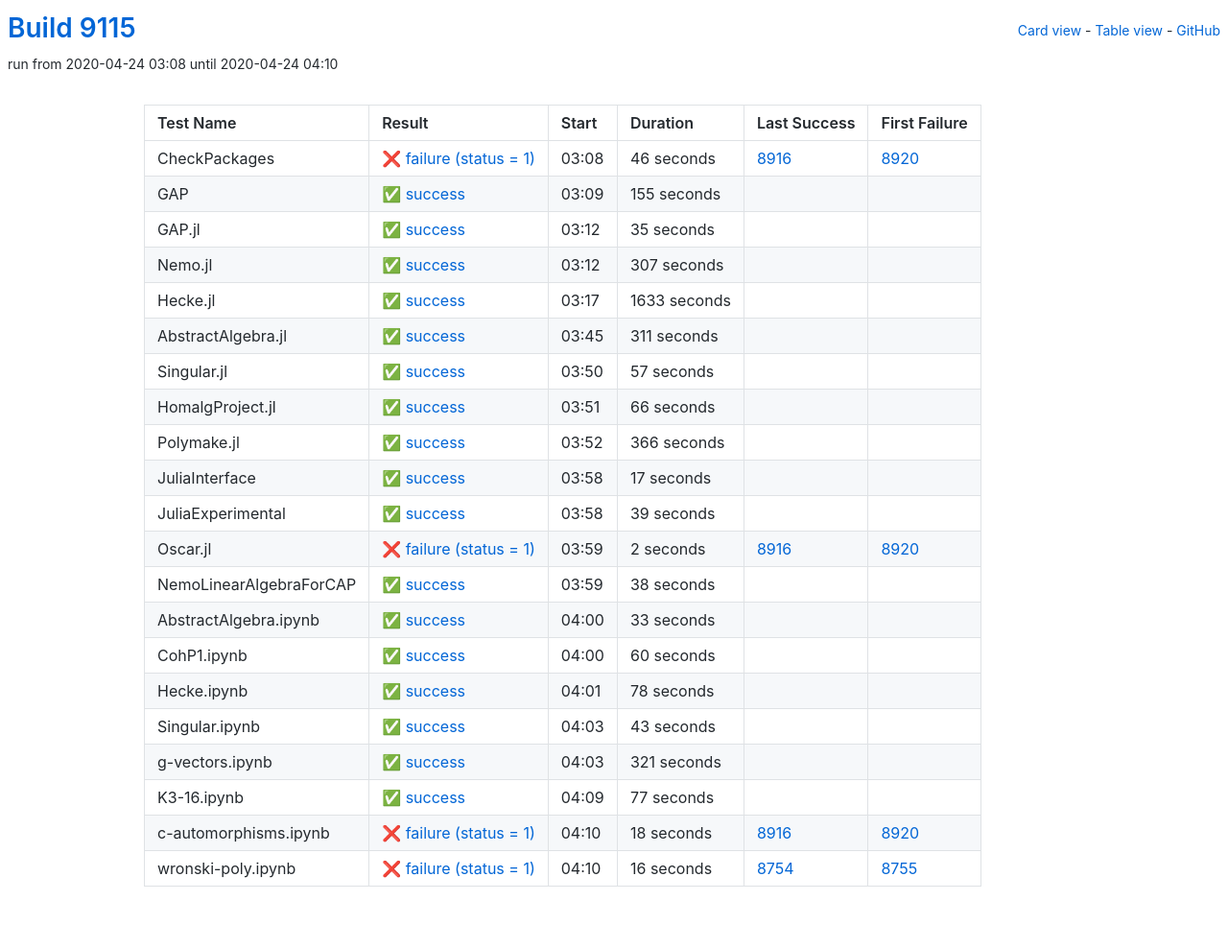
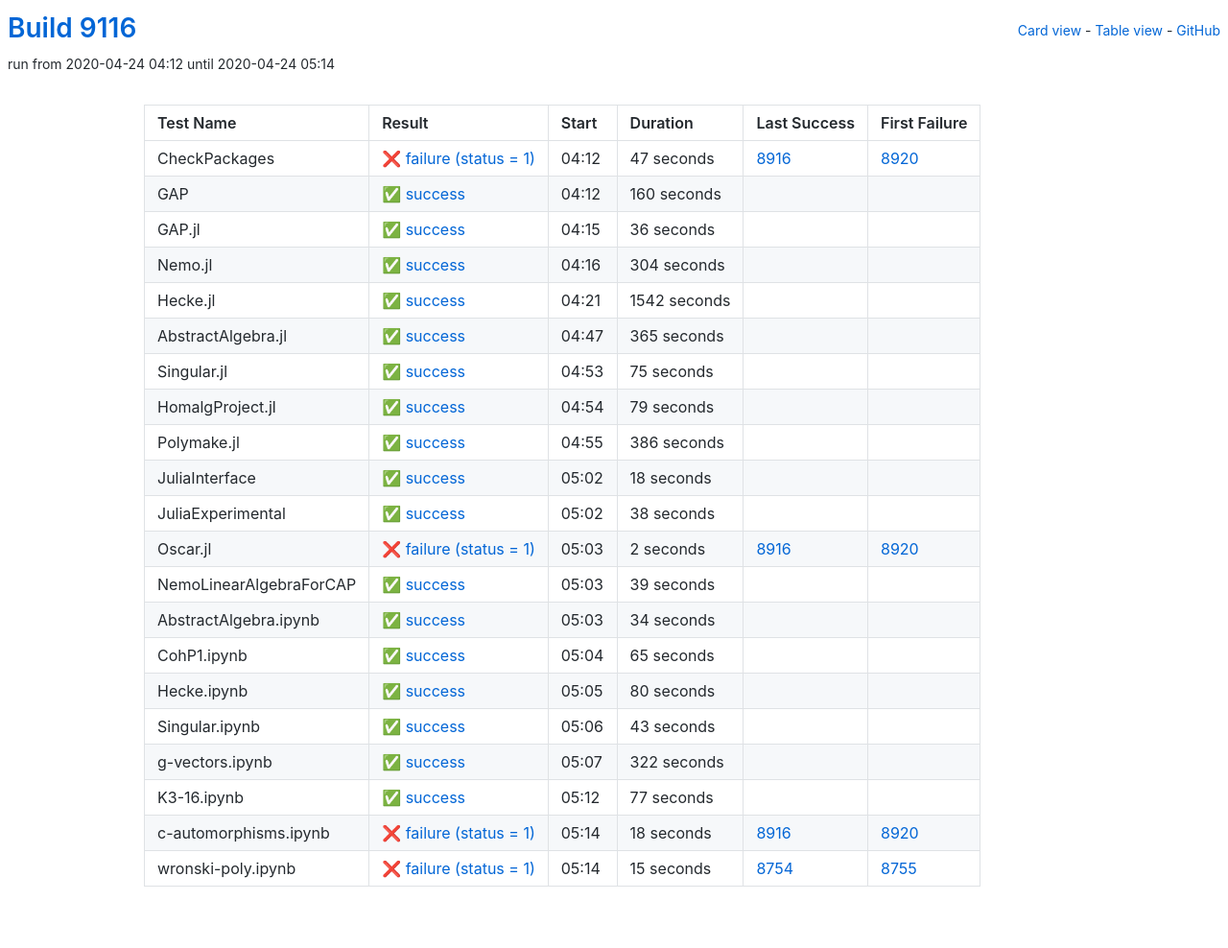
Before and after one commit to oscar-system/oscar-ci-status, a Jekyll site: the page built from table.html, in a window 1280 px wide. Shown: the whole page at 96% size. Built offline with Jekyll 4.4.1, drawn with Linux system fonts in a browser that asks for light colours.

Commit message:
Build 9116

```diff
--- a/_data/ci.yml
+++ b/_data/ci.yml
@@ -1,126 +1,126 @@
-build: 9115
-build_url: https://oscarci.mathematik.uni-kl.de/job/oscar/9115/
+build: 9116
+build_url: https://oscarci.mathematik.uni-kl.de/job/oscar/9116/
 job: oscar
 tests:
-- duration: 46
+- duration: 47
   exitcode: 1
   first_failure: 8920
   first_failure_url: https://oscarci.mathematik.uni-kl.de/job/oscar/8920/
   last_success: 8916
   last_success_url: https://oscarci.mathematik.uni-kl.de/job/oscar/8916/
-  log: https://oscarci.mathematik.uni-kl.de/job/oscar/9115/artifact/logs/build-9115/CheckPackages.log
+  log: https://oscarci.mathematik.uni-kl.de/job/oscar/9116/artifact/logs/build-9116/CheckPackages.log
   name: CheckPackages
-  start: 2020-04-24 03:08
+  start: 2020-04-24 04:12
   status: failure
   success: false
-- duration: 155
+- duration: 160
   exitcode: 0
   first_failure: false
   first_failure_url: null
   last_success: false
   last_success_url: null
-  log: https://oscarci.mathematik.uni-kl.de/job/oscar/9115/artifact/logs/build-9115/GAP.log
+  log: https://oscarci.mathematik.uni-kl.de/job/oscar/9116/artifact/logs/build-9116/GAP.log
   name: GAP
-  start: 2020-04-24 03:09
+  start: 2020-04-24 04:12
   status: success
   success: true
-- duration: 35
+- duration: 36
   exitcode: 0
   first_failure: false
   first_failure_url: null
   last_success: false
   last_success_url: null
-  log: https://oscarci.mathematik.uni-kl.de/job/oscar/9115/artifact/logs/build-9115/GAP.jl.log
+  log: https://oscarci.mathematik.uni-kl.de/job/oscar/9116/artifact/logs/build-9116/GAP.jl.log
   name: GAP.jl
-  start: 2020-04-24 03:12
+  start: 2020-04-24 04:15
   status: success
   success: true
-- duration: 307
+- duration: 304
   exitcode: 0
   first_failure: false
   first_failure_url: null
   last_success: false
   last_success_url: null
-  log: https://oscarci.mathematik.uni-kl.de/job/oscar/9115/artifact/logs/build-9115/Nemo.jl.log
+  log: https://oscarci.mathematik.uni-kl.de/job/oscar/9116/artifact/logs/build-9116/Nemo.jl.log
   name: Nemo.jl
-  start: 2020-04-24 03:12
+  start: 2020-04-24 04:16
   status: success
   success: true
-- duration: 1633
+- duration: 1542
   exitcode: 0
   first_failure: false
   first_failure_url: null
   last_success: false
   last_success_url: null
-  log: https://oscarci.mathematik.uni-kl.de/job/oscar/9115/artifact/logs/build-9115/Hecke.jl.log
+  log: https://oscarci.mathematik.uni-kl.de/job/oscar/9116/artifact/logs/build-9116/Hecke.jl.log
   name: Hecke.jl
-  start: 2020-04-24 03:17
+  start: 2020-04-24 04:21
   status: success
   success: true
-- duration: 311
+- duration: 365
   exitcode: 0
   first_failure: false
   first_failure_url: null
   last_success: false
   last_success_url: null
-  log: https://oscarci.mathematik.uni-kl.de/job/oscar/9115/artifact/logs/build-9115/AbstractAlgebra.jl.log
+  log: https://oscarci.mathematik.uni-kl.de/job/oscar/9116/artifact/logs/build-9116/AbstractAlgebra.jl.log
   name: AbstractAlgebra.jl
-  start: 2020-04-24 03:45
+  start: 2020-04-24 04:47
   status: success
   success: true
-- duration: 57
+- duration: 75
   exitcode: 0
   first_failure: false
   first_failure_url: null
   last_success: false
   last_success_url: null
-  log: https://oscarci.mathematik.uni-kl.de/job/oscar/9115/artifact/logs/build-9115/Singular.jl.log
+  log: https://oscarci.mathematik.uni-kl.de/job/oscar/9116/artifact/logs/build-9116/Singular.jl.log
   name: Singular.jl
-  start: 2020-04-24 03:50
+  start: 2020-04-24 04:53
   status: success
   success: true
-- duration: 66
+- duration: 79
   exitcode: 0
   first_failure: false
   first_failure_url: null
   last_success: false
   last_success_url: null
-  log: https://oscarci.mathematik.uni-kl.de/job/oscar/9115/artifact/logs/build-9115/HomalgProject.jl.log
+  log: https://oscarci.mathematik.uni-kl.de/job/oscar/9116/artifact/logs/build-9116/HomalgProject.jl.log
   name: HomalgProject.jl
-  start: 2020-04-24 03:51
+  start: 2020-04-24 04:54
   status: success
   success: true
-- duration: 366
+- duration: 386
   exitcode: 0
   first_failure: false
   first_failure_url: null
   last_success: false
   last_success_url: null
-  log: https://oscarci.mathematik.uni-kl.de/job/oscar/9115/artifact/logs/build-9115/Polymake.jl.log
+  log: https://oscarci.mathematik.uni-kl.de/job/oscar/9116/artifact/logs/build-9116/Polymake.jl.log
   name: Polymake.jl
-  start: 2020-04-24 03:52
+  start: 2020-04-24 04:55
   status: success
   success: true
-- duration: 17
+- duration: 18
   exitcode: 0
   first_failure: false
   first_failure_url: null
   last_success: false
   last_success_url: null
-  log: https://oscarci.mathematik.uni-kl.de/job/oscar/9115/artifact/logs/build-9115/JuliaInterface.log
+  log: https://oscarci.mathematik.uni-kl.de/job/oscar/9116/artifact/logs/build-9116/JuliaInterface.log
   name: JuliaInterface
-  start: 2020-04-24 03:58
+  start: 2020-04-24 05:02
   status: success
   success: true
-- duration: 39
+- duration: 38
   exitcode: 0
   first_failure: false
   first_failure_url: null
   last_success: false
   last_success_url: null
-  log: https://oscarci.mathematik.uni-kl.de/job/oscar/9115/artifact/logs/build-9115/JuliaExperimental.log
+  log: https://oscarci.mathematik.uni-kl.de/job/oscar/9116/artifact/logs/build-9116/JuliaExperimental.log
   name: JuliaExperimental
-  start: 2020-04-24 03:58
+  start: 2020-04-24 05:02
   status: success
   success: true
 - duration: 2
@@ -129,53 +129,53 @@ tests:
   first_failure_url: https://oscarci.mathematik.uni-kl.de/job/oscar/8920/
   last_success: 8916
   last_success_url: https://oscarci.mathematik.uni-kl.de/job/oscar/8916/
-  log: https://oscarci.mathematik.uni-kl.de/job/oscar/9115/artifact/logs/build-9115/Oscar.jl.log
+  log: https://oscarci.mathematik.uni-kl.de/job/oscar/9116/artifact/logs/build-9116/Oscar.jl.log
   name: Oscar.jl
-  start: 2020-04-24 03:59
+  start: 2020-04-24 05:03
   status: failure
   success: false
-- duration: 38
+- duration: 39
   exitcode: 0
   first_failure: false
   first_failure_url: null
   last_success: false
   last_success_url: null
-  log: https://oscarci.mathematik.uni-kl.de/job/oscar/9115/artifact/logs/build-9115/NemoLinearAlgebraForCAP.log
+  log: https://oscarci.mathematik.uni-kl.de/job/oscar/9116/artifact/logs/build-9116/NemoLinearAlgebraForCAP.log
   name: NemoLinearAlgebraForCAP
-  start: 2020-04-24 03:59
+  start: 2020-04-24 05:03
   status: success
   success: true
-- duration: 33
+- duration: 34
   exitcode: 0
   first_failure: false
   first_failure_url: null
   last_success: false
   last_success_url: null
-  log: https://oscarci.mathematik.uni-kl.de/job/oscar/9115/artifact/logs/build-9115/AbstractAlgebra.ipynb.log
+  log: https://oscarci.mathematik.uni-kl.de/job/oscar/9116/artifact/logs/build-9116/AbstractAlgebra.ipynb.log
   name: AbstractAlgebra.ipynb
-  start: 2020-04-24 04:00
+  start: 2020-04-24 05:03
   status: success
   success: true
-- duration: 60
+- duration: 65
   exitcode: 0
   first_failure: false
   first_failure_url: null
   last_success: false
   last_success_url: null
-  log: https://oscarci.mathematik.uni-kl.de/job/oscar/9115/artifact/logs/build-9115/CohP1.ipynb.log
+  log: https://oscarci.mathematik.uni-kl.de/job/oscar/9116/artifact/logs/build-9116/CohP1.ipynb.log
   name: CohP1.ipynb
-  start: 2020-04-24 04:00
+  start: 2020-04-24 05:04
   status: success
   success: true
-- duration: 78
+- duration: 80
   exitcode: 0
   first_failure: false
   first_failure_url: null
   last_success: false
   last_success_url: null
-  log: https://oscarci.mathematik.uni-kl.de/job/oscar/9115/artifact/logs/build-9115/Hecke.ipynb.log
+  log: https://oscarci.mathematik.uni-kl.de/job/oscar/9116/artifact/logs/build-9116/Hecke.ipynb.log
   name: Hecke.ipynb
-  start: 2020-04-24 04:01
+  start: 2020-04-24 05:05
   status: success
   success: true
 - duration: 43
@@ -184,20 +184,20 @@ tests:
   first_failure_url: null
   last_success: false
   last_success_url: null
-  log: https://oscarci.mathematik.uni-kl.de/job/oscar/9115/artifact/logs/build-9115/Singular.ipynb.log
+  log: https://oscarci.mathematik.uni-kl.de/job/oscar/9116/artifact/logs/build-9116/Singular.ipynb.log
   name: Singular.ipynb
-  start: 2020-04-24 04:03
+  start: 2020-04-24 05:06
   status: success
   success: true
-- duration: 321
+- duration: 322
   exitcode: 0
   first_failure: false
   first_failure_url: null
   last_success: false
   last_success_url: null
-  log: https://oscarci.mathematik.uni-kl.de/job/oscar/9115/artifact/logs/build-9115/g-vectors.ipynb.log
+  log: https://oscarci.mathematik.uni-kl.de/job/oscar/9116/artifact/logs/build-9116/g-vectors.ipynb.log
   name: g-vectors.ipynb
-  start: 2020-04-24 04:03
+  start: 2020-04-24 05:07
   status: success
   success: true
 - duration: 77
@@ -206,9 +206,9 @@ tests:
   first_failure_url: null
   last_success: false
   last_success_url: null
-  log: https://oscarci.mathematik.uni-kl.de/job/oscar/9115/artifact/logs/build-9115/K3-16.ipynb.log
+  log: https://oscarci.mathematik.uni-kl.de/job/oscar/9116/artifact/logs/build-9116/K3-16.ipynb.log
   name: K3-16.ipynb
-  start: 2020-04-24 04:09
+  start: 2020-04-24 05:12
   status: success
   success: true
 - duration: 18
@@ -217,19 +217,19 @@ tests:
   first_failure_url: https://oscarci.mathematik.uni-kl.de/job/oscar/8920/
   last_success: 8916
   last_success_url: https://oscarci.mathematik.uni-kl.de/job/oscar/8916/
-  log: https://oscarci.mathematik.uni-kl.de/job/oscar/9115/artifact/logs/build-9115/c-automorphisms.ipynb.log
+  log: https://oscarci.mathematik.uni-kl.de/job/oscar/9116/artifact/logs/build-9116/c-automorphisms.ipynb.log
   name: c-automorphisms.ipynb
-  start: 2020-04-24 04:10
+  start: 2020-04-24 05:14
   status: failure
   success: false
-- duration: 16
+- duration: 15
   exitcode: 1
   first_failure: 8755
   first_failure_url: https://oscarci.mathematik.uni-kl.de/job/oscar/8755/
   last_success: 8754
   last_success_url: https://oscarci.mathematik.uni-kl.de/job/oscar/8754/
-  log: https://oscarci.mathematik.uni-kl.de/job/oscar/9115/artifact/logs/build-9115/wronski-poly.ipynb.log
+  log: https://oscarci.mathematik.uni-kl.de/job/oscar/9116/artifact/logs/build-9116/wronski-poly.ipynb.log
   name: wronski-poly.ipynb
-  start: 2020-04-24 04:10
+  start: 2020-04-24 05:14
   status: failure
   success: false
```
Also changed, not shown: README.md.
